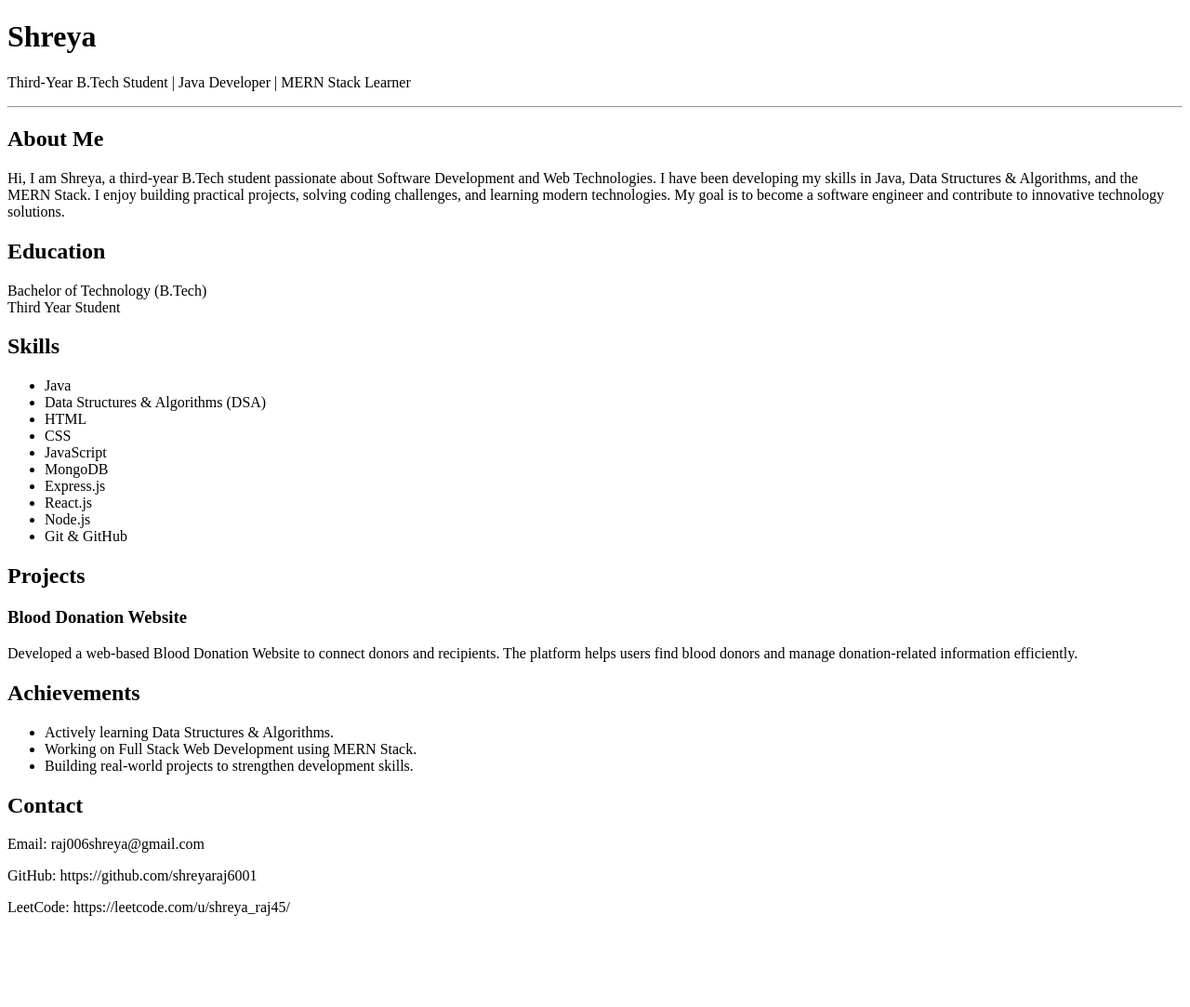
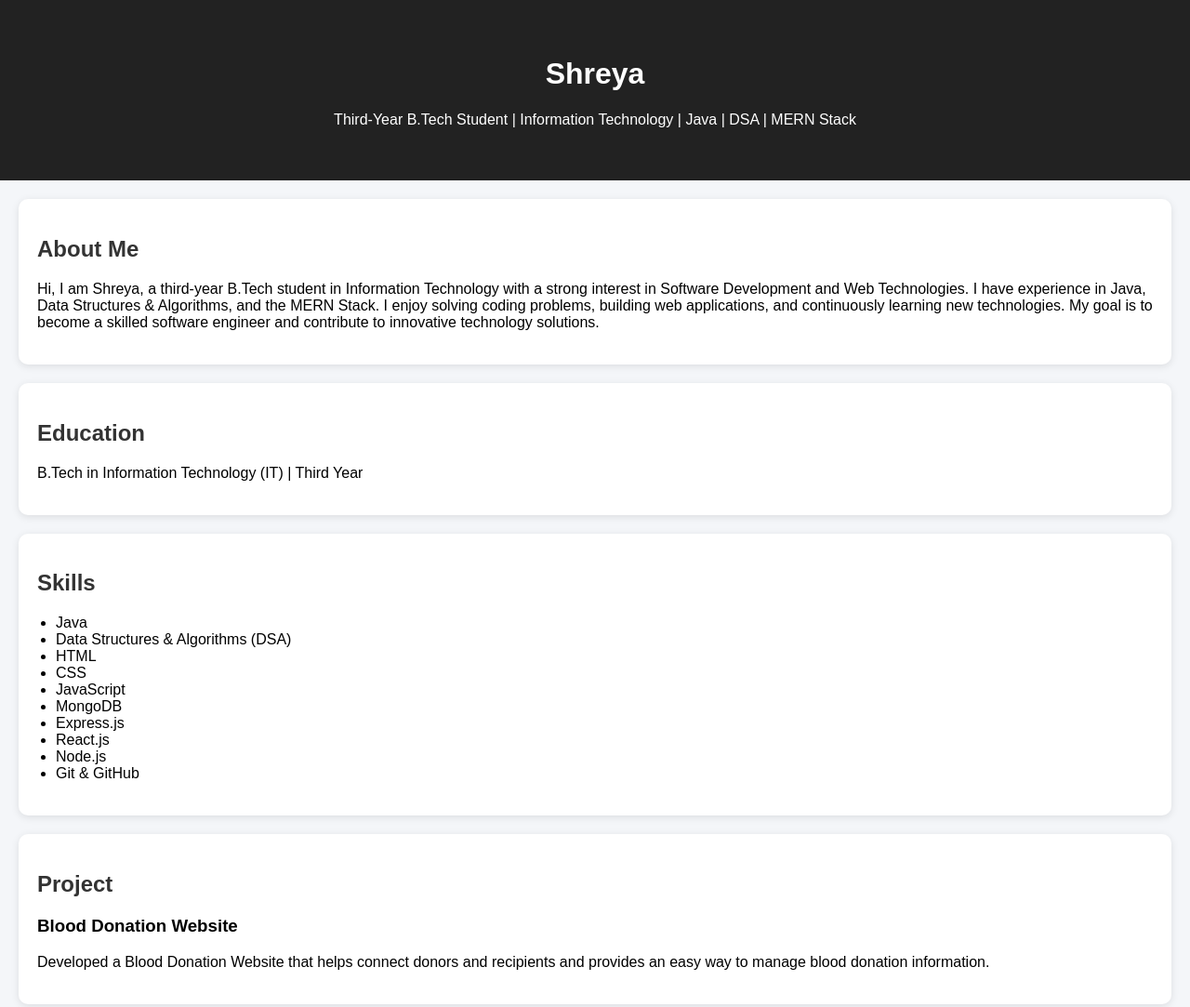
Before and after one commit to shreyaraj6001/Portfolio, a plain HTML site: page index.html in a window 1280 px wide. Shown: the top 1083 px of the page at 93% size. Before the commit the page ends 1001 px from the top, so only its background shows below. Drawn offline with Linux system fonts and the light colour scheme.

Commit message:
Revise portfolio content and enhance layout
Updated portfolio details and improved styling.

```diff
--- a/index.html
+++ b/index.html
@@ -1,29 +1,70 @@
-<!DOCTYPE html>
-<html>
+<!DOCTYPE html><html lang="en">
 <head>
-    <title>Shreya Portfolio</title>
-</head>
-<body>
+<meta charset="UTF-8">
+<meta name="viewport" content="width=device-width, initial-scale=1.0">
+<title>Shreya Portfolio</title><style>
+body{
+    font-family: Arial, sans-serif;
+    margin:0;
+    padding:0;
+    background:#f4f6f9;
+}
 
+header{
+    background:#222;
+    color:white;
+    text-align:center;
+    padding:40px;
+}
+
+section{
+    background:white;
+    margin:20px;
+    padding:20px;
+    border-radius:10px;
+    box-shadow:0 2px 8px rgba(0,0,0,0.1);
+}
+
+h2{
+    color:#333;
+}
+
+ul{
+    padding-left:20px;
+}
+
+.btn{
+    display:inline-block;
+    margin-top:10px;
+    padding:10px 15px;
+    text-decoration:none;
+    color:white;
+    background:#333;
+    border-radius:5px;
+}
+
+footer{
+    text-align:center;
+    padding:20px;
+    background:#222;
+    color:white;
+    margin-top:20px;
+}
+</style></head><body><header>
     <h1>Shreya</h1>
-    <p>Third-Year B.Tech Student | Java Developer | MERN Stack Learner</p>
-
-    <hr>
-
+    <p>Third-Year B.Tech Student | Information Technology | Java | DSA | MERN Stack</p>
+</header><section>
     <h2>About Me</h2>
     <p>
-        Hi, I am Shreya, a third-year B.Tech student passionate about Software Development and Web Technologies.
-        I have been developing my skills in Java, Data Structures & Algorithms, and the MERN Stack.
-        I enjoy building practical projects, solving coding challenges, and learning modern technologies.
-        My goal is to become a software engineer and contribute to innovative technology solutions.
+        Hi, I am Shreya, a third-year B.Tech student in Information Technology with a strong interest in Software Development and Web Technologies.
+        I have experience in Java, Data Structures & Algorithms, and the MERN Stack.
+        I enjoy solving coding problems, building web applications, and continuously learning new technologies.
+        My goal is to become a skilled software engineer and contribute to innovative technology solutions.
     </p>
-
+</section><section>
     <h2>Education</h2>
-    <p>
-        Bachelor of Technology (B.Tech)<br>
-        Third Year Student
-    </p>
-
+    <p>B.Tech in Information Technology (IT) | Third Year</p>
+</section><section>
     <h2>Skills</h2>
     <ul>
         <li>Java</li>
@@ -37,26 +78,32 @@
         <li>Node.js</li>
         <li>Git & GitHub</li>
     </ul>
-
-    <h2>Projects</h2>
-
+</section><section>
+    <h2>Project</h2>
     <h3>Blood Donation Website</h3>
     <p>
-        Developed a web-based Blood Donation Website to connect donors and recipients.
-        The platform helps users find blood donors and manage donation-related information efficiently.
+        Developed a Blood Donation Website that helps connect donors and recipients and provides an easy way to manage blood donation information.
     </p>
-
+</section><section>
     <h2>Achievements</h2>
     <ul>
         <li>Actively learning Data Structures & Algorithms.</li>
         <li>Working on Full Stack Web Development using MERN Stack.</li>
         <li>Building real-world projects to strengthen development skills.</li>
     </ul>
+</section><section>
+    <h2>Contact</h2>
+    <p>Email: raj006shreya@gmail.com</p><a class="btn" href="https://github.com/shreyaraj6001" target="_blank">
+    GitHub Profile
+</a>
 
-    <h2>Contact</h2>
-    <p>Email: raj006shreya@gmail.com</p>
-    <p>GitHub: https://github.com/shreyaraj6001</p>
-    <p>LeetCode: https://leetcode.com/u/shreya_raj45/</p>
+<br><br>
 
-</body>
+<a class="btn" href="https://leetcode.com/u/shreya_raj45/" target="_blank">
+    LeetCode Profile
+</a>
+
+</section><footer>
+    <p>© 2026 Shreya Portfolio</p>
+</footer></body>
 </html>
```
